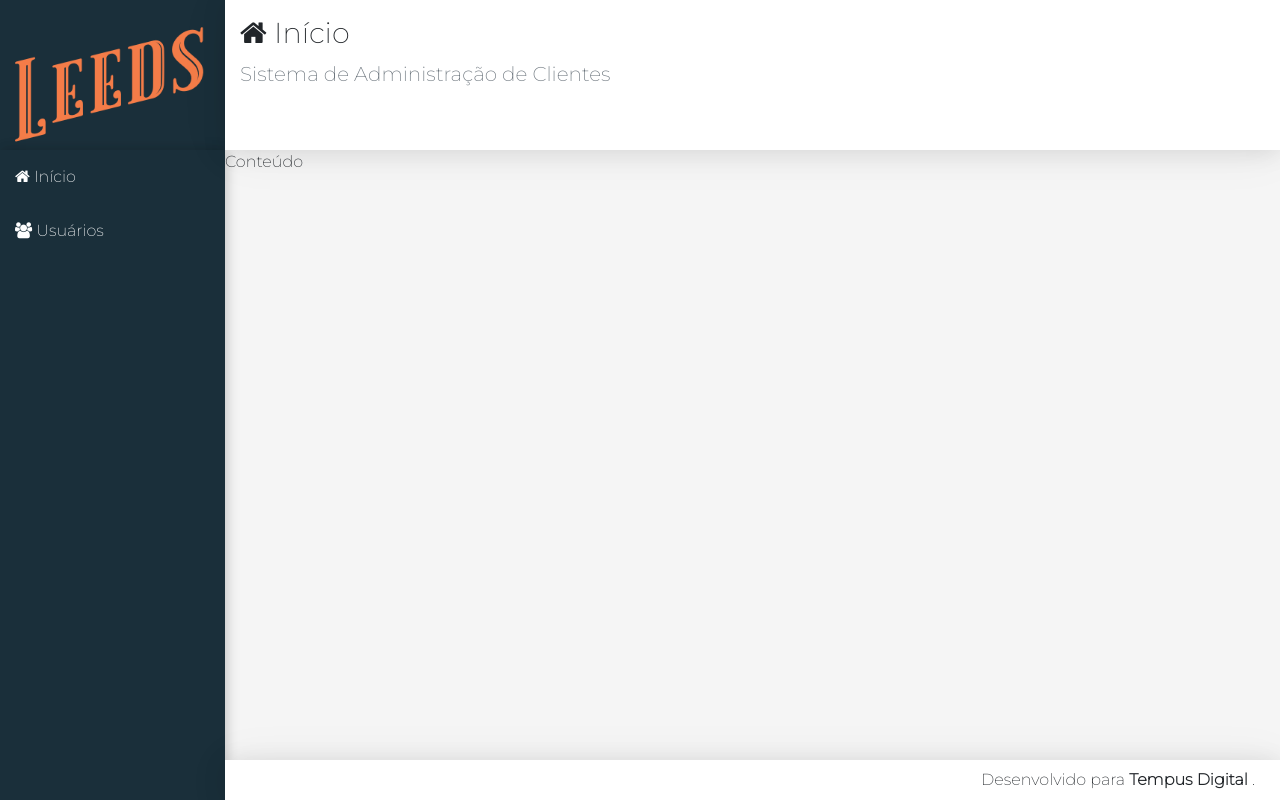
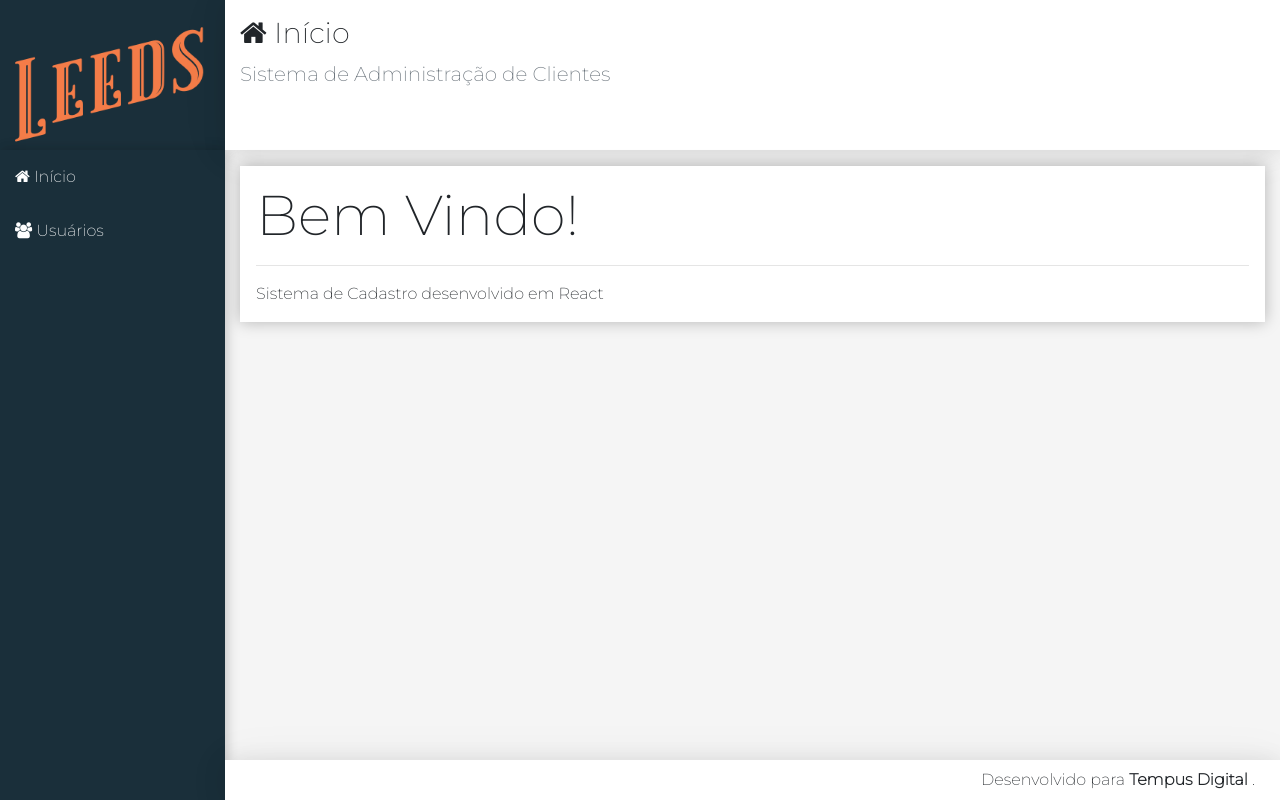
Before and after one commit to Greynowver/sisAdmin, a React (Create React App) app in the folder tempus/frontend/: page / in a window 1280 px wide. Built offline with nearby package versions, Linux system fonts and the light colour scheme.

Commit message:
Home & Main

```diff
--- /dev/null
+++ b/tempus/frontend/src/components/home/Home.jsx
@@ -0,0 +1,10 @@
+import React from 'react'
+import Main from '../template/Main'
+
+export default props =>
+    <Main icon="home" title="Início"
+        subtitle="Sistema de Administração de Clientes">
+        <div className='display-4'>Bem Vindo!</div>
+        <hr />
+        <p className="mb-0">Sistema de Cadastro desenvolvido em React</p>
+    </Main>
--- a/tempus/frontend/src/components/template/Main.css
+++ b/tempus/frontend/src/components/template/Main.css
@@ -0,0 +1,4 @@
+main > div {
+   background-color: #fff;
+   box-shadow: 0px 0px 15px #0004;
+}
--- a/tempus/frontend/src/components/template/Main.jsx
+++ b/tempus/frontend/src/components/template/Main.jsx
@@ -5,7 +5,9 @@
 export default props =>
     <React.Fragment>
         <Header {...props}/>
-        <main className="content">
-            Conteúdo
+        <main className="content container-fluid">
+            <div className="p-3 mt-3">
+                {props.children}
+            </div>
         </main>
     </React.Fragment>
--- a/tempus/frontend/src/main/App.jsx
+++ b/tempus/frontend/src/main/App.jsx
@@ -5,14 +5,13 @@
 
 import Logo from '../components/template/Logo'
 import Nav from '../components/template/Nav'
-import Main from '../components/template/Main'
+import Home from '../components/home/Home'
 import Footer from '../components/template/Footer'
 
 export default props =>
     <div className="app">
         <Logo/>
         <Nav />
-        <Main icon="home" title="Início"
-            subtitle="Sistema de Administração de Clientes"/>
+        <Home />
         <Footer />
     </div>
```
